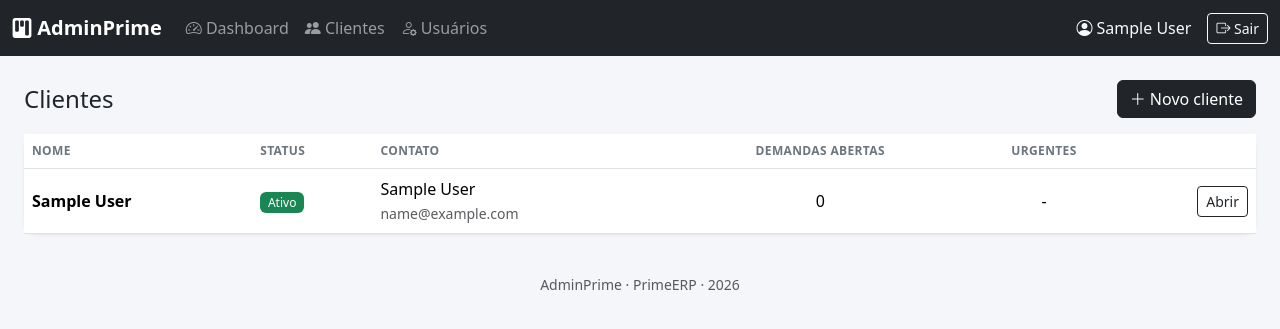
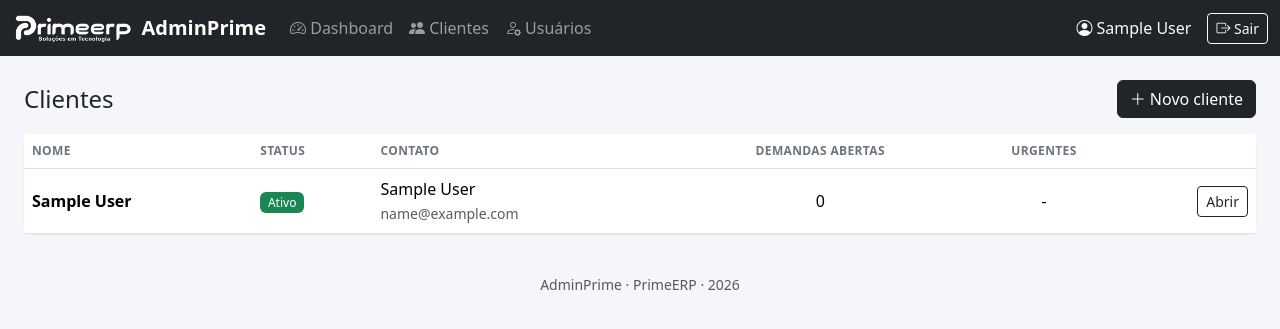
Before and after one commit to DrMetzger/Primeerp, a PHP site: page /clientes.php in a window 1280 px wide. Shown: the top 329 px of the page. Run offline with PHP 8.4, Linux system fonts and the light colour scheme; the visitor is signed in with stand-in values (Sample User, id 1); data that the repository does not hold is empty.

Commit message:
Adiciona logo da PrimeERP no login e no menu

```diff
--- a/assets/css/style.css
+++ b/assets/css/style.css
@@ -42,6 +42,14 @@ body {
     border-radius: 16px;
 }
 
+.login-logo-wrap {
+    background: linear-gradient(135deg, #1a2233, #2c3e50);
+}
+
+.navbar-brand img {
+    height: 28px;
+}
+
 .nav-tabs .nav-link.active {
     font-weight: 600;
 }
--- a/templates/header.php
+++ b/templates/header.php
@@ -8,6 +8,7 @@ use AdminPrime\Auth;
     <meta charset="UTF-8">
     <meta name="viewport" content="width=device-width, initial-scale=1.0">
     <title><?= e($tituloPagina ?? 'AdminPrime') ?> · AdminPrime</title>
+    <link rel="icon" type="image/webp" href="<?= url('assets/img/logo.webp') ?>">
     <link href="https://cdn.jsdelivr.net/npm/bootstrap@5.3.3/dist/css/bootstrap.min.css" rel="stylesheet">
     <link href="https://cdn.jsdelivr.net/npm/bootstrap-icons@1.11.3/font/bootstrap-icons.css" rel="stylesheet">
     <link href="<?= url('assets/css/style.css') ?>" rel="stylesheet">
@@ -16,8 +17,8 @@ use AdminPrime\Auth;
 <?php if (Auth::check()): ?>
 <nav class="navbar navbar-expand-lg navbar-dark bg-dark">
   <div class="container-fluid">
-    <a class="navbar-brand fw-bold" href="<?= url('dashboard.php') ?>">
-      <i class="bi bi-kanban-fill"></i> AdminPrime
+    <a class="navbar-brand fw-bold d-flex align-items-center gap-2" href="<?= url('dashboard.php') ?>">
+      <img src="<?= url('assets/img/logo.webp') ?>" alt="PrimeERP"> <span>AdminPrime</span>
     </a>
     <button class="navbar-toggler" type="button" data-bs-toggle="collapse" data-bs-target="#navMain">
       <span class="navbar-toggler-icon"></span>
```
Also changed, not shown: login.php (+7 -6 lines), assets/img/logo.webp (added).
